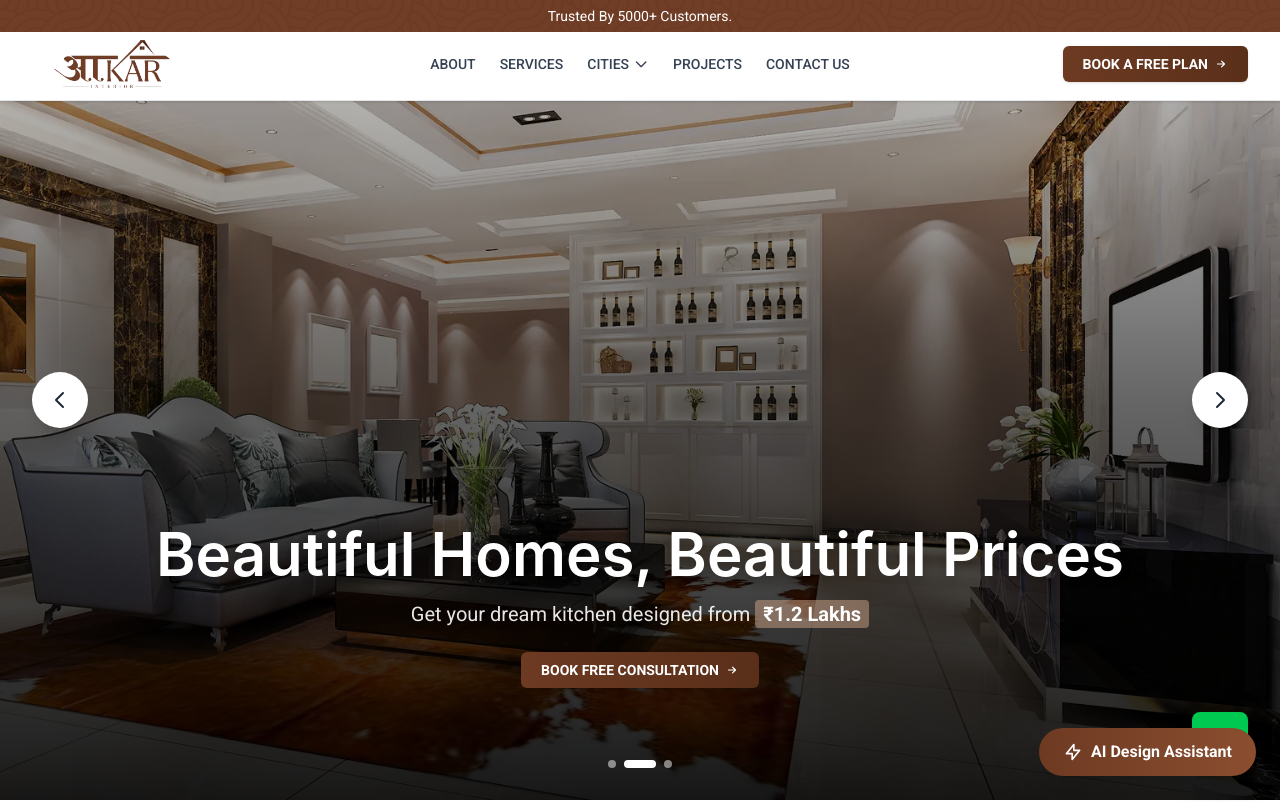
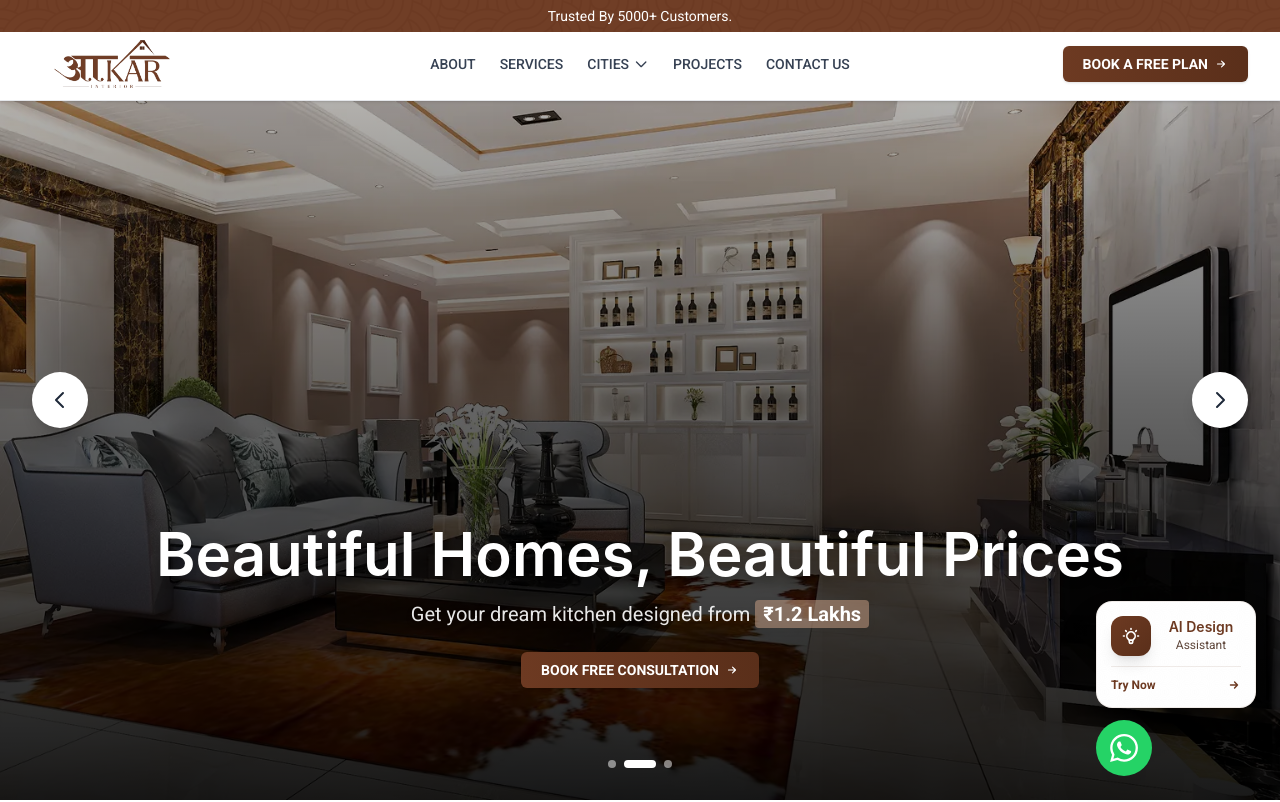
Before and after one commit to scaleacrestools-sketch/my-app-aakar, a Next.js app: page / in a window 1280 px wide. Shown: the top 802 px of the page. Built offline with nearby package versions, Linux system fonts and the light colour scheme; a web font is replaced by a local one.

Commit message:
fixed flowting button

```diff
--- a/app/about-us/page.tsx
+++ b/app/about-us/page.tsx
@@ -9,6 +9,7 @@ import ValuesSection from "../components/about/ValuesSection";
 import TeamSection from "../components/about/TeamSection";
 import CTASection from "../components/about/CTASection";
 import Footer from "../components/Footer";
+import FloatingAIAssistant from "../components/FloatingAIAssistant";
 
 export default function AboutUsPage() {
   // Smooth scroll behavior for anchor links
@@ -31,6 +32,7 @@ export default function AboutUsPage() {
         <CTASection />
       </main>
       <Footer />
+      <FloatingAIAssistant />
     </div>
   );
 }
--- a/app/cities/page.tsx
+++ b/app/cities/page.tsx
@@ -6,6 +6,7 @@ import Link from "next/link";
 import { useRouter, useSearchParams } from "next/navigation";
 import Navbar from "../components/Navbar";
 import Footer from "../components/Footer";
+import FloatingAIAssistant from "../components/FloatingAIAssistant";
 
 type CityData = {
   id: string;
@@ -412,6 +413,7 @@ export default function CitiesPage() {
       }>
         <CitiesContent />
       </Suspense>
+      <FloatingAIAssistant />
     </div>
   );
 }
--- a/app/coming-soon/page.tsx
+++ b/app/coming-soon/page.tsx
@@ -3,6 +3,7 @@
 import { useEffect } from "react";
 import Navbar from "../components/Navbar";
 import Footer from "../components/Footer";
+import FloatingAIAssistant from "../components/FloatingAIAssistant";
 import Link from "next/link";
 
 export default function ComingSoon() {
@@ -51,6 +52,7 @@ export default function ComingSoon() {
         </div>
       </main>
       <Footer />
+      <FloatingAIAssistant />
     </div>
   );
 }
--- /dev/null
+++ b/app/components/FloatingAIAssistant.tsx
@@ -0,0 +1,92 @@
+"use client";
+
+import { useState } from "react";
+import AIGenerationModal from "./AIGenerationModal";
+
+export default function FloatingAIAssistant() {
+  const [showAIModal, setShowAIModal] = useState(false);
+
+  return (
+    <>
+      {/* Floating Action Buttons Container */}
+      <div className="fixed bottom-4 right-4 sm:bottom-6 sm:right-6 z-50 flex flex-col gap-3 animate-fade-in">
+        {/* AI Design Assistant Floating Card */}
+        <button
+          onClick={() => setShowAIModal(true)}
+          className="group relative bg-white rounded-2xl shadow-2xl hover:shadow-[0_20px_50px_rgba(109,58,34,0.3)] transition-all duration-300 hover:scale-[1.02] overflow-hidden border border-[#6D3A22]/10 hover:border-[#6D3A22]/20 w-[140px] sm:w-[160px]"
+          aria-label="Open AI Interior Design Assistant"
+        >
+          {/* Background Pattern */}
+          <div
+            className="absolute inset-0 opacity-[0.02] group-hover:opacity-[0.04] transition-opacity"
+            style={{
+              backgroundImage: 'url(/pattern/flip-3.svg)',
+              backgroundSize: '120px 120px',
+            }}
+          />
+
+          {/* Content */}
+          <div className="relative z-10 p-3 sm:p-3.5">
+            {/* Icon Badge */}
+            <div className="flex items-start gap-2.5 mb-2.5">
+              <div className="w-9 h-9 sm:w-10 sm:h-10 rounded-xl bg-gradient-to-br from-[#6D3A22] to-[#5A2F1A] flex items-center justify-center shadow-lg group-hover:shadow-xl group-hover:scale-105 transition-all shrink-0">
+                <svg
+                  className="w-5 h-5 text-white"
+                  fill="none"
+                  stroke="currentColor"
+                  viewBox="0 0 24 24"
+                >
+                  <path
+                    strokeLinecap="round"
+                    strokeLinejoin="round"
+                    strokeWidth={2}
+                    d="M9.663 17h4.673M12 3v1m6.364 1.636l-.707.707M21 12h-1M4 12H3m3.343-5.657l-.707-.707m2.828 9.9a5 5 0 117.072 0l-.548.547A3.374 3.374 0 0014 18.469V19a2 2 0 11-4 0v-.531c0-.895-.356-1.754-.988-2.386l-.548-.547z"
+                  />
+                </svg>
+              </div>
+              <div className="flex-1 min-w-0 pt-0.5">
+                <h3 className="text-xs sm:text-sm font-bold text-[#6D3A22] leading-tight mb-0.5">AI Design</h3>
+                <p className="text-[10px] sm:text-xs text-[#45291cdd] leading-tight">Assistant</p>
+              </div>
+            </div>
+
+            {/* CTA Button */}
+            <div className="mt-2 pt-2.5 border-t border-[#6D3A22]/10">
+              <div className="flex items-center justify-between gap-1.5">
+                <span className="text-[10px] sm:text-xs font-semibold text-[#6D3A22]">Try Now</span>
+                <svg className="w-3.5 h-3.5 text-[#6D3A22] group-hover:translate-x-1 transition-transform" fill="none" stroke="currentColor" viewBox="0 0 24 24">
+                  <path strokeLinecap="round" strokeLinejoin="round" strokeWidth={2.5} d="M13 7l5 5m0 0l-5 5m5-5H6" />
+                </svg>
+              </div>
+            </div>
+          </div>
+
+          {/* Hover Gradient Overlay */}
+          <div className="absolute inset-0 bg-gradient-to-br from-[#6D3A22]/0 via-transparent to-[#5A2F1A]/0 group-hover:from-[#6D3A22]/3 group-hover:to-[#5A2F1A]/3 transition-all duration-300 pointer-events-none" />
+        </button>
+
+        {/* WhatsApp Button */}
+        <a
+          href="https://wa.me/919266023436"
+          target="_blank"
+          rel="noopener noreferrer"
+          className="group relative bg-[#25D366] hover:bg-[#20BA5A] rounded-full shadow-2xl hover:shadow-[0_20px_50px_rgba(37,211,102,0.4)] transition-all duration-300 hover:scale-110 w-12 h-12 sm:w-14 sm:h-14 flex items-center justify-center"
+          aria-label="Contact on WhatsApp"
+        >
+          <svg
+            className="w-6 h-6 sm:w-7 sm:h-7 text-white group-hover:scale-110 transition-transform"
+            fill="currentColor"
+            viewBox="0 0 24 24"
+          >
+            <path d="M17.472 14.382c-.297-.149-1.758-.867-2.03-.967-.273-.099-.471-.148-.67.15-.197.297-.767.966-.94 1.164-.173.199-.347.223-.644.075-.297-.15-1.255-.463-2.39-1.475-.883-.788-1.48-1.761-1.653-2.059-.173-.297-.018-.458.13-.606.134-.133.298-.347.446-.52.149-.174.198-.298.298-.497.099-.198.05-.371-.025-.52-.075-.149-.669-1.612-.916-2.207-.242-.579-.487-.5-.669-.51-.173-.008-.371-.01-.57-.01-.198 0-.52.074-.792.372-.272.297-1.04 1.016-1.04 2.479 0 1.462 1.065 2.875 1.213 3.074.149.198 2.096 3.2 5.077 4.487.709.306 1.262.489 1.694.625.712.227 1.36.195 1.871.118.571-.085 1.758-.719 2.006-1.413.248-.694.248-1.289.173-1.413-.074-.124-.272-.198-.57-.347m-5.421 7.403h-.004a9.87 9.87 0 01-5.031-1.378l-.361-.214-3.741.982.998-3.648-.235-.374a9.86 9.86 0 01-1.51-5.26c.001-5.45 4.436-9.884 9.888-9.884 2.64 0 5.122 1.03 6.988 2.898a9.825 9.825 0 012.893 6.994c-.003 5.45-4.437 9.884-9.885 9.884m8.413-18.297A11.815 11.815 0 0012.05 0C5.495 0 .16 5.335.157 11.892c0 2.096.547 4.142 1.588 5.945L.057 24l6.305-1.654a11.882 11.882 0 005.683 1.448h.005c6.554 0 11.89-5.335 11.893-11.893a11.821 11.821 0 00-3.48-8.413Z" />
+          </svg>
+        </a>
+      </div>
+
+      <AIGenerationModal
+        isOpen={showAIModal}
+        onClose={() => setShowAIModal(false)}
+      />
+    </>
+  );
+}
--- a/app/components/HeroCarousel.tsx
+++ b/app/components/HeroCarousel.tsx
@@ -171,21 +171,6 @@ export default function HeroCarousel() {
         ))}
       </div>
 
-      <a
-        href="https://wa.me/919266023436"
-        target="_blank"
-        rel="noopener noreferrer"
-        className="fixed bottom-4 right-4 md:bottom-8 md:right-8 z-30 bg-green-500 hover:bg-green-600 rounded-lg p-3 md:p-4 shadow-2xl transition-all hover:scale-110"
-        aria-label="Contact on WhatsApp"
-      >
-        <svg
-          className="w-6 h-6 text-white"
-          fill="currentColor"
-          viewBox="0 0 24 24"
-        >
-          <path d="M17.472 14.382c-.297-.149-1.758-.867-2.03-.967-.273-.099-.471-.148-.67.15-.197.297-.767.966-.94 1.164-.173.199-.347.223-.644.075-.297-.15-1.255-.463-2.39-1.475-.883-.788-1.48-1.761-1.653-2.059-.173-.297-.018-.458.13-.606.134-.133.298-.347.446-.52.149-.174.198-.298.298-.497.099-.198.05-.371-.025-.52-.075-.149-.669-1.612-.916-2.207-.242-.579-.487-.5-.669-.51-.173-.008-.371-.01-.57-.01-.198 0-.52.074-.792.372-.272.297-1.04 1.016-1.04 2.479 0 1.462 1.065 2.875 1.213 3.074.149.198 2.096 3.2 5.077 4.487.709.306 1.262.489 1.694.625.712.227 1.36.195 1.871.118.571-.085 1.758-.719 2.006-1.413.248-.694.248-1.289.173-1.413-.074-.124-.272-.198-.57-.347m-5.421 7.403h-.004a9.87 9.87 0 01-5.031-1.378l-.361-.214-3.741.982.998-3.648-.235-.374a9.86 9.86 0 01-1.51-5.26c.001-5.45 4.436-9.884 9.888-9.884 2.64 0 5.122 1.03 6.988 2.898a9.825 9.825 0 012.893 6.994c-.003 5.45-4.437 9.884-9.885 9.884m8.413-18.297A11.815 11.815 0 0012.05 0C5.495 0 .16 5.335.157 11.892c0 2.096.547 4.142 1.588 5.945L.057 24l6.305-1.654a11.882 11.882 0 005.683 1.448h.005c6.554 0 11.89-5.335 11.893-11.893a11.821 11.821 0 00-3.48-8.413Z" />
-        </svg>
-      </a>
     </section>
   );
 }
--- a/app/contact-us/page.tsx
+++ b/app/contact-us/page.tsx
@@ -4,6 +4,7 @@ import { useEffect, useState } from "react";
 import Image from "next/image";
 import Navbar from "../components/Navbar";
 import Footer from "../components/Footer";
+import FloatingAIAssistant from "../components/FloatingAIAssistant";
 
 const PABBLY_WEBHOOK_URL = "https://connect.pabbly.com/workflow/sendwebhookdata/IjU3NjcwNTZkMDYzZjA0Mzc1MjZmNTUzMjUxMzIi_pc";
 
@@ -311,6 +312,7 @@ export default function ContactUsPage() {
       </div>
 
       <Footer />
+      <FloatingAIAssistant />
     </div>
   );
 }
--- a/app/page.tsx
+++ b/app/page.tsx
@@ -14,11 +14,9 @@ import DesignSessionSection from "./components/DesignSessionSection";
 import FAQSection from "./components/FAQSection";
 import Footer from "./components/Footer";
 import CTASection from "./components/about/CTASection";
-import AIGenerationModal from "./components/AIGenerationModal";
+import FloatingAIAssistant from "./components/FloatingAIAssistant";
 
 export default function Home() {
-  const [showAIModal, setShowAIModal] = useState(false);
-
   return (
     <div className="relative min-h-screen w-full overflow-x-hidden">
       <Navbar />
@@ -35,35 +33,7 @@ export default function Home() {
       <CTASection />
       <Footer />
 
-      {/* AI Design Assistant Floating Button */}
-      <div className="fixed bottom-6 right-6 z-50">
-        <button
-          onClick={() => setShowAIModal(true)}
-          className="bg-gradient-to-r from-[#6D3A22] to-[#8B4E2F] hover:from-[#5A2F1A] hover:to-[#6D3A22] text-white font-semibold px-6 py-3 rounded-full shadow-lg hover:shadow-xl transition-all duration-300 flex items-center gap-2 group"
-          aria-label="Open AI Interior Design Assistant"
-        >
-          <svg
-            className="w-5 h-5 group-hover:scale-110 transition-transform"
-            fill="none"
-            stroke="currentColor"
-            viewBox="0 0 24 24"
-          >
-            <path
-              strokeLinecap="round"
-              strokeLinejoin="round"
-              strokeWidth={2}
-              d="M13 10V3L4 14h7v7l9-11h-7z"
-            />
-          </svg>
-          <span className="hidden sm:inline">AI Design Assistant</span>
-          <span className="sm:hidden">AI</span>
-        </button>
-      </div>
-
-      <AIGenerationModal
-        isOpen={showAIModal}
-        onClose={() => setShowAIModal(false)}
-      />
+      <FloatingAIAssistant />
     </div>
   );
 }
--- a/app/privacy-policy/page.tsx
+++ b/app/privacy-policy/page.tsx
@@ -3,6 +3,7 @@
 import { useEffect } from "react";
 import Navbar from "../components/Navbar";
 import Footer from "../components/Footer";
+import FloatingAIAssistant from "../components/FloatingAIAssistant";
 
 export default function PrivacyPolicyPage() {
   useEffect(() => {
@@ -182,6 +183,7 @@ export default function PrivacyPolicyPage() {
       </div>
 
       <Footer />
+      <FloatingAIAssistant />
     </div>
   );
 }
--- a/app/projects/page.tsx
+++ b/app/projects/page.tsx
@@ -4,6 +4,7 @@ import { useState } from "react";
 import Image from "next/image";
 import Navbar from "../components/Navbar";
 import Footer from "../components/Footer";
+import FloatingAIAssistant from "../components/FloatingAIAssistant";
 
 type Project = {
   id: string;
@@ -160,6 +161,7 @@ export default function ProjectsPage() {
       </div>
 
       <Footer />
+      <FloatingAIAssistant />
     </div>
   );
 }
--- a/app/services/page.tsx
+++ b/app/services/page.tsx
@@ -284,6 +284,7 @@ export default function ServicesPage() {
       </div>
 
       <Footer />
+      <FloatingAIAssistant />
     </div>
   );
 }
--- a/app/terms-and-conditions/page.tsx
+++ b/app/terms-and-conditions/page.tsx
@@ -3,6 +3,7 @@
 import { useEffect } from "react";
 import Navbar from "../components/Navbar";
 import Footer from "../components/Footer";
+import FloatingAIAssistant from "../components/FloatingAIAssistant";
 
 export default function TermsAndConditionsPage() {
   useEffect(() => {
@@ -200,6 +201,7 @@ export default function TermsAndConditionsPage() {
       </div>
 
       <Footer />
+      <FloatingAIAssistant />
     </div>
   );
 }
```
